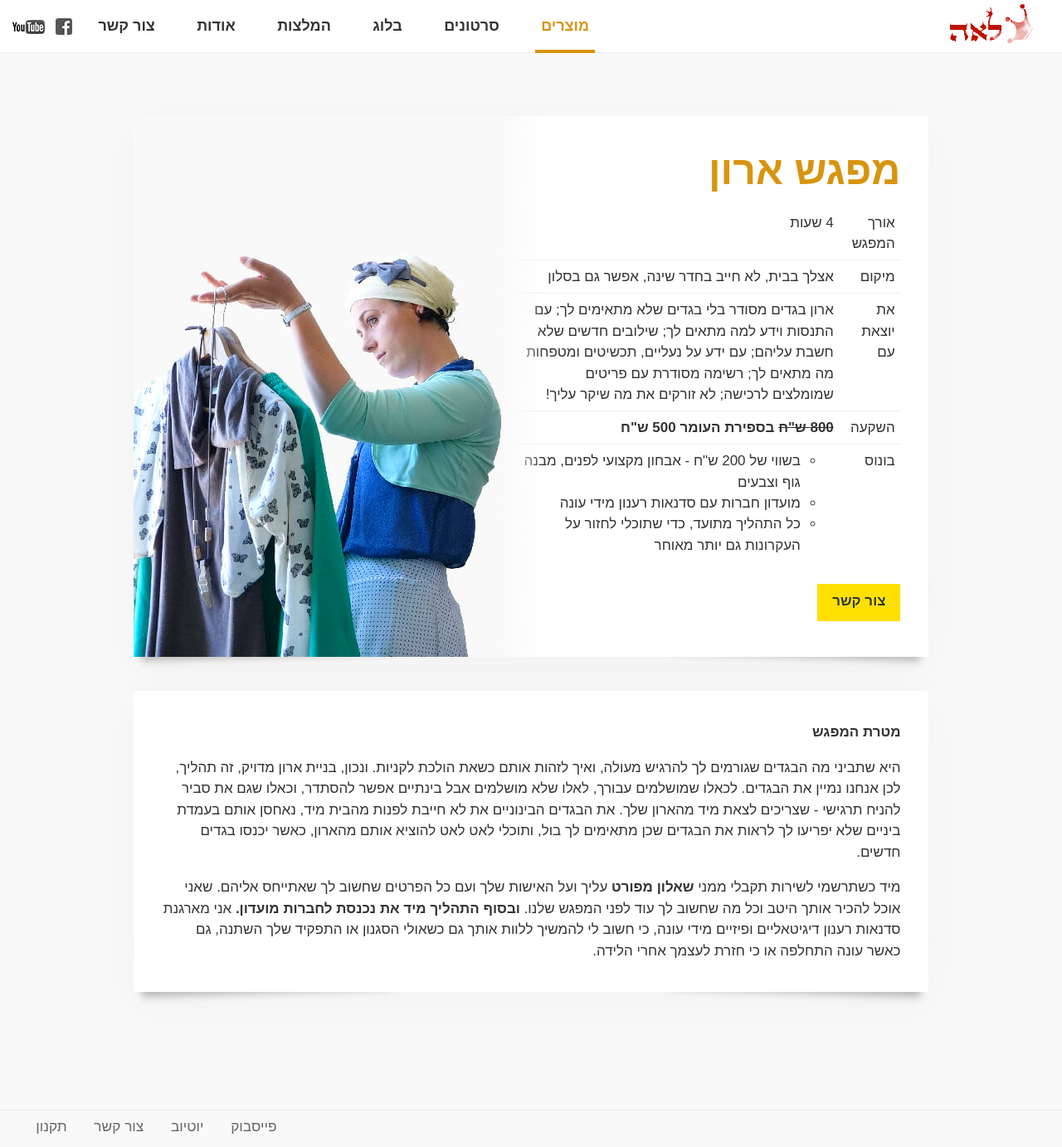
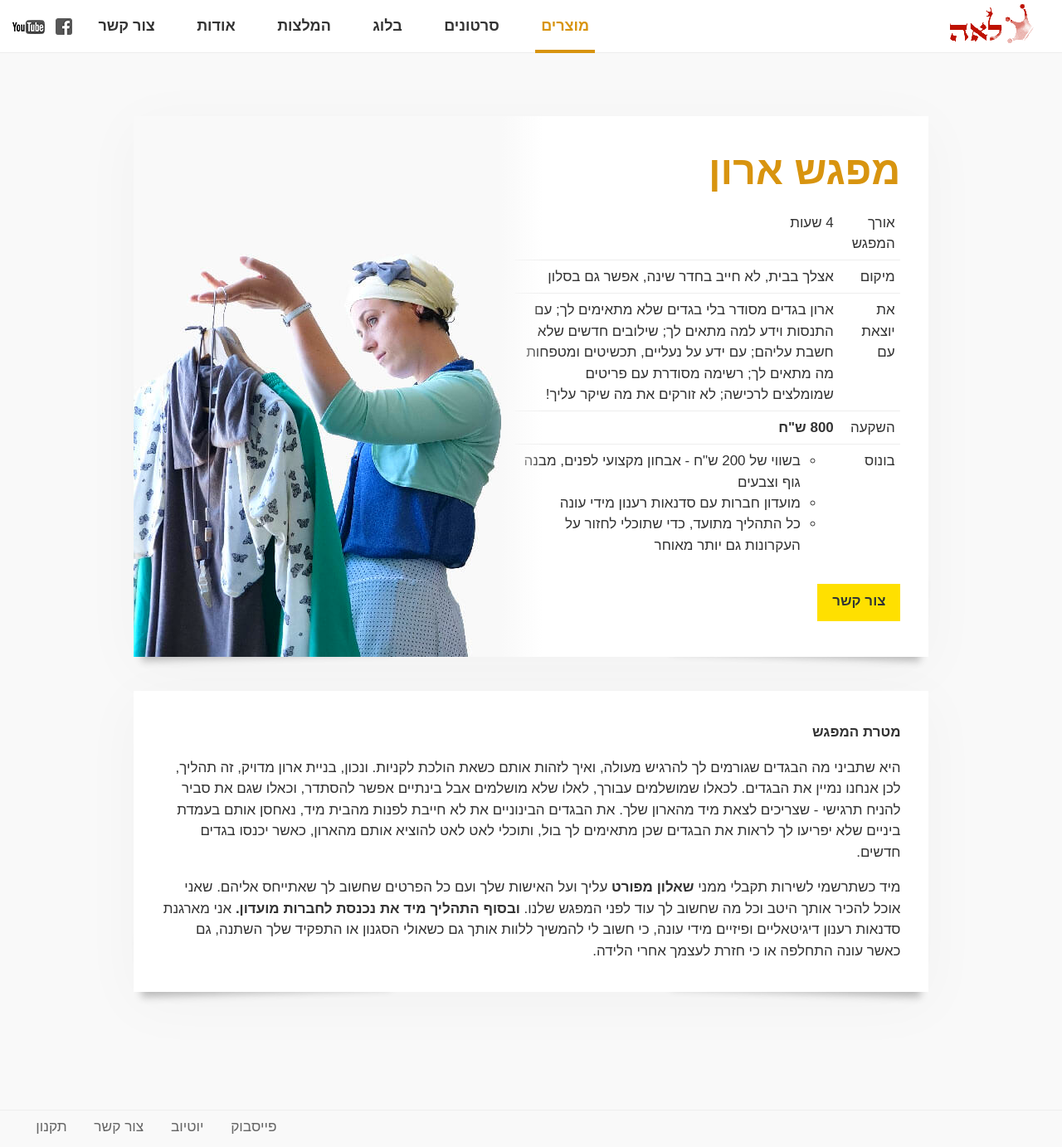
Before and after one commit to laukstein/lea.laukstein.com, a Jekyll site: the page built from _pages/closet.html, in a window 1280 px wide and 1383 px high. Shown: the whole window at 83% size. Built offline with Jekyll 4.4.1, drawn with Linux system fonts in a browser that asks for light colours; comment, search, counter and statistics services are not loaded.

Commit message:
Closet discount ended

```diff
--- a/_pages/closet.html
+++ b/_pages/closet.html
@@ -4,7 +4,7 @@ category: products
 permalink: /closet
 title: מפגש ארון
 order: 6
-price: 500
+price: 800
 image: closet.jpg
 ---
 
@@ -29,7 +29,7 @@ image: closet.jpg
             </li>
             <li class=row>
                 <div class="column label">השקעה</div>
-                <div class=column><b><s>800 ש"ח</s> בספירת העומר {{ page.price }} ש"ח</b></div>
+                <div class=column><b>{{ page.price }} ש"ח</b></div>
             </li>
             <li class=row>
                 <div class="column label">בונוס</div>
--- a/products.html
+++ b/products.html
@@ -76,7 +76,7 @@ redirect_from:
             <p>4 שעות<br>ארון מלא רק עם פריטים שמחמיאים לך</p>
             <p><b>בונוס</b> אבחון מקצועי</p>
         </div>
-        <h3><s>800 ש"ח</s> בספירת העומר 500 ש"ח</h3>
+        <h3>800 ש"ח</h3>
         <div class=action>
             <a class=button href=/contact#closet tabindex=0>צור קשר</a>
             <a href=/closet tabindex=-1>לפרטים</a>
```
